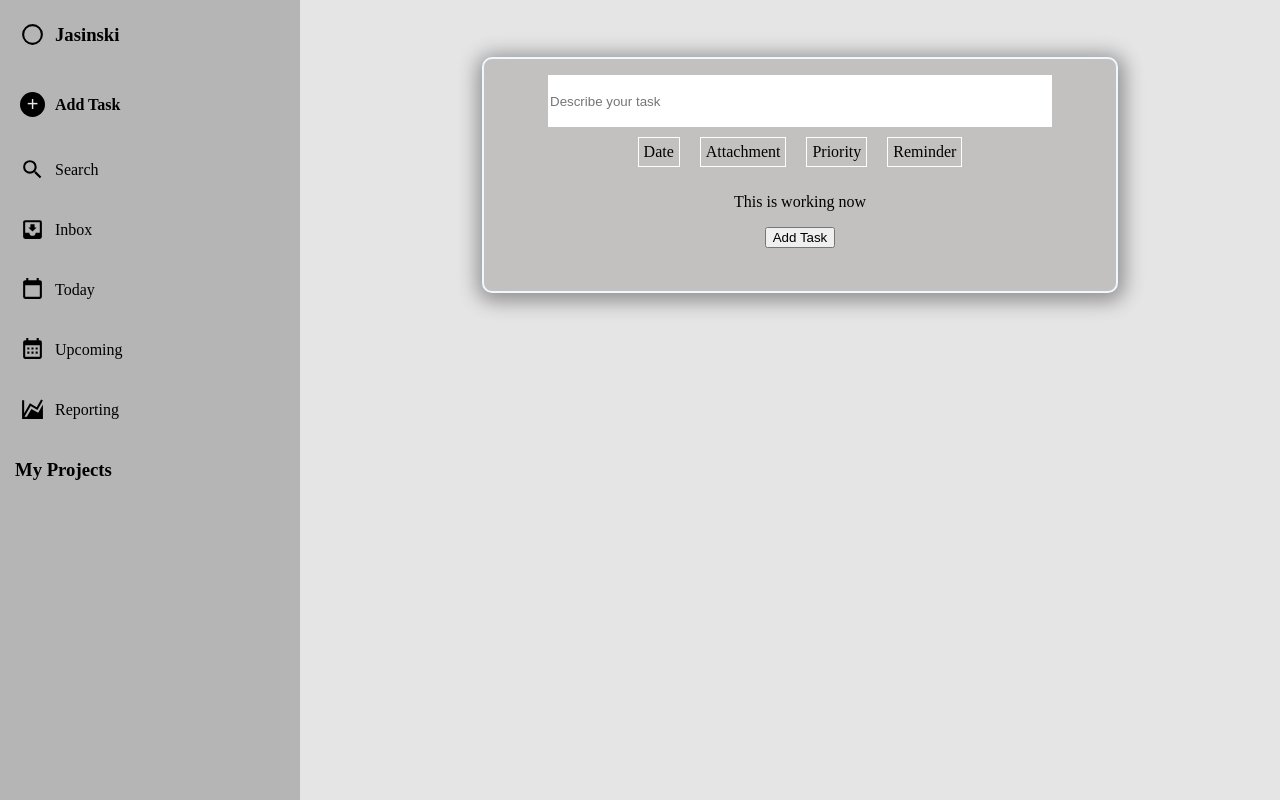
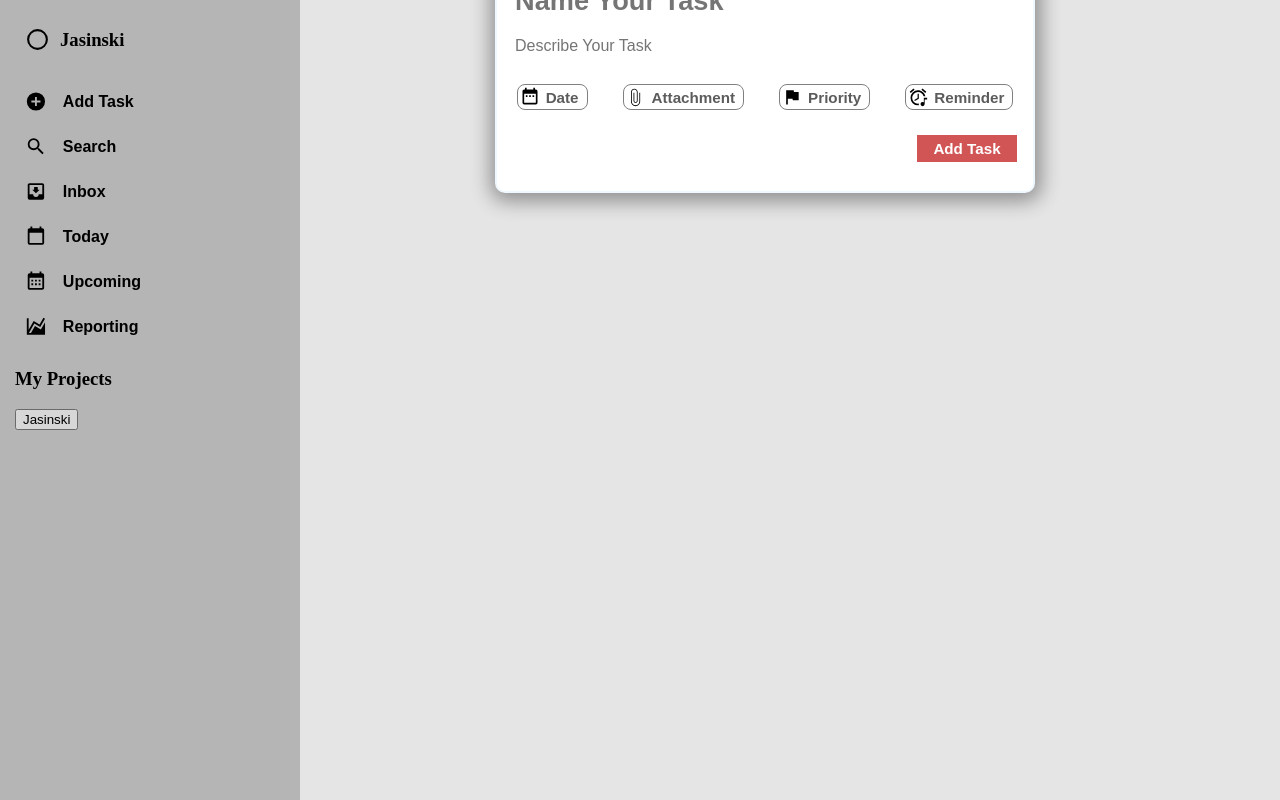
Before and after one commit to Blazing-Jas991/my-todo-app, a website built with webpack: page src/template.html in a window 1280 px wide. Both pictures are taken after a click on the button "+ Add Task". Built offline with nearby package versions, Linux system fonts and the light colour scheme.

Commit message:
add html dialog along with form and input fields, style dialog with css, remove links and replace with buttons, add function to create task and display it as list, add eventlisteners to show dialog when buttons are clicked

```diff
--- a/src/index.js
+++ b/src/index.js
@@ -1,17 +1,21 @@
 import "./styles.css";
-import { greeting } from "./template.js";
-import { monday } from "./template.js";
-import { showDialog } from "./mydomMethods.js";
+import { newTask } from "./mydomMethods.js";
 
-const addTask = document.querySelector('.add-task');
-addTask.addEventListener('click', () => {
-    showDialog()
+const addTaskButton = document.querySelector("#add-task");
+addTaskButton.addEventListener('click', newTask());
+
+const addButton = document.querySelector('#add-btn');
+addButton.addEventListener('click', ()=> {
+    const dialog = document.getElementById('dialog');
+    const container = document.querySelector('.new-task');
+    container.textContent = "";
+    dialog.showModal();
 });
 
-const secondTaskButton = document.querySelector('.add-task-button');
-secondTaskButton.addEventListener('click', ()=> {
-    showDialog();
-})
-
-console.log(greeting);
-console.log(monday);
+const secondTaskBtn = document.querySelector('.add-task-button');
+secondTaskBtn.addEventListener('click', ()=> {
+    const dialog = document.getElementById('dialog');
+    const container = document.querySelector('.new-task');
+    container.textContent = "";
+    dialog.showModal();
+});
--- a/src/mydomMethods.js
+++ b/src/mydomMethods.js
@@ -1,47 +1,105 @@
+import { Todo } from "./template.js";
 
-export function showDialog() {
-    const dialogContainer = document.querySelector('.content-container');
-    const taskContainer = document.querySelector('.new-task');
-    const dialog = document.createElement('dialog');
-    dialog.id = 'my-dialog';
+const myTodoList = [];
 
-    const dialogInput = Object.assign(document.createElement('input'), {
-    type: 'text',
-    id: 'description',
-    placeholder: 'Describe your task',
-    name: 'task' });
+function addToList(listing) {
+    const list = document.querySelector('.task-list');
+    list.textContent = "";
+    for(const task of listing) {
+        let item = document.createElement('li');
+        item.textContent = `${task.title}: ${task.description}, ${task.dueDate} and it's ${task.priority}`;
+        list.appendChild(item);
+    };
+};
 
-    const optionsContainer = document.createElement('div');
-    optionsContainer.id = "options-container";
-    const dateContainer = document.createElement('div');
-    const attachmentContainer = document.createElement('div');
-    const priorityContainer = document.createElement('div');
-    const reminderContainer = document.createElement('div');
-    optionsContainer.append(dateContainer, attachmentContainer, priorityContainer, reminderContainer);
+export function newTask() {
+    const titleInput = document.querySelector('#title-input');
+    const descriptionInput = document.querySelector('#description-input');
 
-    const date = document.createElement('div');
-    date.textContent = 'Date';
-    dateContainer.appendChild(date);
-    const attachment = document.createElement('div');
-    attachment.textContent = 'Attachment';
-    attachmentContainer.appendChild(attachment);
-    const priority = document.createElement('div');
-    priority.textContent = 'Priority';
-    priorityContainer.appendChild(priority);
-    const reminder = document.createElement('div');
-    reminder.textContent = "Reminder";
-    reminderContainer.appendChild(reminder);
+    const closeButton = document.querySelector("#add-task");
+    closeButton.addEventListener('click', ()=> {
+        const title = titleInput.value;
+        const description = descriptionInput.value;
+        const todo = new Todo(title, description, 'monday', 'very Important');
+        myTodoList.push(todo);
 
-    const para = document.createElement('p');
-    para.textContent = "This is working now";
-    const closeButton = document.createElement('button');
-    closeButton.textContent = "Add Task";
-    dialog.append(dialogInput, optionsContainer, para, closeButton);
-    dialogContainer.appendChild(dialog);
-    taskContainer.textContent = "";
-    dialog.showModal();
+        addToList(myTodoList);
+        console.log(myTodoList);
+        dialog.close();
 
-    closeButton.addEventListener('click', ()=> {
-        dialog.close();
     });
 };
+
+
+
+
+
+
+
+
+
+
+
+// const titleInput = Object.assign(document.createElement('input'), {
+//     type: 'text',
+//     id: 'title-input',
+//     placeholder: 'Name your task',
+//     name: 'task-title' });
+
+// const descriptionInput = Object.assign(document.createElement('input'), {
+//     type: 'text',
+//     id: 'description-input',
+//     placeholder: 'Describe your task',
+//     name: 'task-description' });
+
+// const closeButton = document.createElement('button');
+//     closeButton.textContent = "Add Task";
+
+// export function showDialog() {
+//     const dialog = document.createElement('dialog');
+//     dialog.id = 'my-dialog';
+
+//     const inputContainer = document.createElement('div');
+//     inputContainer.id = 'input-container';
+//     const optionsContainer = document.createElement('div');
+//     optionsContainer.id = "options-container";
+
+//     const dateContainer = document.createElement('div');
+//     const attachmentContainer = document.createElement('div');
+//     const priorityContainer = document.createElement('div');
+//     const reminderContainer = document.createElement('div');
+//     optionsContainer.append(dateContainer, attachmentContainer, priorityContainer, reminderContainer);
+
+//     const date = document.createElement('div');
+//     date.textContent = 'Date';
+//     dateContainer.appendChild(date);
+//     const attachment = document.createElement('div');
+//     attachment.textContent = 'Attachment';
+//     attachmentContainer.appendChild(attachment);
+//     const priority = document.createElement('div');
+//     priority.textContent = 'Priority';
+//     priorityContainer.appendChild(priority);
+//     const reminder = document.createElement('div');
+//     reminder.textContent = "Reminder";
+//     reminderContainer.appendChild(reminder);
+
+//     inputContainer.append(titleInput, descriptionInput);
+//     dialog.append(inputContainer, optionsContainer, closeButton);
+
+//     const dialogContainer = document.querySelector('.content-container');
+//     dialogContainer.appendChild(dialog);
+
+//     dialog.showModal();
+
+//     closeButton.addEventListener('click', ()=> {
+//         const title = titleInput.value;
+//         const description = descriptionInput.value;
+//         const todo = new Todo(title, description, 'monday', 'very Important');
+//         myTodoList.push(todo);
+
+//         addToList();
+//         console.log(myTodoList);
+//         dialog.close();
+//     });
+
+// };
--- a/src/styles.css
+++ b/src/styles.css
@@ -3,11 +3,10 @@ body {
     display: grid;
     grid-template-columns: 300px 1fr;
     margin: 0 auto;
-    height: auto;
 }
 
 aside {
-    height: 100vh;
+    min-height: 100vh;
     background-color: rgb(202, 202, 202);
     padding-left: 15px;
 }
@@ -17,39 +16,71 @@ main {
     grid-template-rows: repeat(3, 1fr);
 }
 
-#my-dialog {
-    width: 600px;
-    height: 200px;
+#dialog {
+    max-width: 600px;
+    min-height: 200px;
     border-radius: 10px;
     border: solid 2px aliceblue;
-    background-color: rgb(195, 192, 192);
     box-shadow: 1px 3px 20px 5px rgba(57, 53, 53, 0.5);
+    text-align: center;
     position: fixed;
-    bottom: 450px;
-    left: 320px;
-    text-align: center;
+    bottom: 650px;
+    left: 250px;
+}
+
+.dialog-container {
+    display: flex;
+    flex-direction: column;
+    gap: 25px;
+
+}
+
+.options-icon {
+    display: flex;
+    border: 1px solid grey;
+    border-radius: 8px;
+    padding: 2px;
+}
+
+.options-icon > button {
+    border: none;
+    background: none;
+    font-weight: bold;
+    font-size: 0.95rem;
+    color: rgb(93, 92, 92);
+}
+
+.options-container {
+    display: flex;
+    gap: 35px;
+    justify-content: center;
+    align-items: center;
+}
+
+#add-task {
+    width: 100px;
+    align-self: end;
+    background-color: rgb(210, 85, 85);
+    font-size: 0.95rem;
+    font-weight: bold;
+    color: white;
+    padding: 5px;
+    border: none;
 }
 
 .header-icon, .icons > div {
-    padding: 5px;
+    /* padding: 5px; */
     display: flex;
     align-items: center;
+    padding: 10px;
     gap: 10px;
 }
 
 .icons > div:hover {
     background-color: aqua;
+    padding: 5px;
 }
 
-.add-btn {
-    border-radius: 50%;
-    height: 25px;
-    width: 25px;
-    border: none;
-    font-size: 20px;
-    color: white;
-    background-color: black;
-}
 
 a {
     text-decoration: none;
@@ -76,12 +107,29 @@ a {
     border: white;
 }
 
-#description {
+form {
+    display: flex;
+    flex-direction: column;
+    gap: 5px;
+}
+
+#description-input {
+    width: 500px;
+    height: 25px;
+    border: none;
+    outline: none;
+    font-size: 1rem;
+}
+
+#title-input {
     width: 500px;
     height: 50px;
     border: none;
     outline: none;
+    font-size: 1.7rem;
+    font-weight: bold;
 }
+
 
 #options-container {
     display: flex;
@@ -94,3 +142,17 @@ a {
     border: 1px white solid;
     padding: 5px;
 }
+
+#input-container {
+    display: flex;
+    flex-direction: column;
+}
+
+.icon-button {
+    border: none;
+    background: none;
+    font-size: 1rem;
+    font-weight: bold;
+    width: 100%;
+    text-align: left;
+}
--- a/src/template.html
+++ b/src/template.html
@@ -5,7 +5,7 @@
     <meta name="viewport" content="width=device-width, initial-scale=1.0">
     <title>Todo App</title>
 </head>
-<body>
+<body id="body">
     <aside>
         <nav>
             <div class="header-icon">
@@ -13,40 +13,72 @@
                 <h3>Jasinski</h3>
             </div>
             <div class="icons">
-                <div class="add-task">
-                    <button class="add-btn">+</button>
-                    <a href=""><h4>Add Task</h4></a>
+                <div>
+                    <svg xmlns="http://www.w3.org/2000/svg" viewBox="0 0 24 24" height="25" width="25"><title>plus-circle</title><path d="M17,13H13V17H11V13H7V11H11V7H13V11H17M12,2A10,10 0 0,0 2,12A10,10 0 0,0 12,22A10,10 0 0,0 22,12A10,10 0 0,0 12,2Z" /></svg>
+                    <button class="icon-button" id="add-btn">Add Task</button>
                 </div>
                 <div>
                     <svg xmlns="http://www.w3.org/2000/svg" viewBox="0 0 24 24" height="25" width="25"><title>magnify</title><path d="M9.5,3A6.5,6.5 0 0,1 16,9.5C16,11.11 15.41,12.59 14.44,13.73L14.71,14H15.5L20.5,19L19,20.5L14,15.5V14.71L13.73,14.44C12.59,15.41 11.11,16 9.5,16A6.5,6.5 0 0,1 3,9.5A6.5,6.5 0 0,1 9.5,3M9.5,5C7,5 5,7 5,9.5C5,12 7,14 9.5,14C12,14 14,12 14,9.5C14,7 12,5 9.5,5Z" /></svg>
-                   <a href=""><p>Search</p></a>
+                    <button class="icon-button">Search</button>
                 </div>
                 <div>
                     <svg xmlns="http://www.w3.org/2000/svg" viewBox="0 0 24 24" height="25" width="25"><title>inbox-arrow-down</title><path d="M16,10H14V7H10V10H8L12,14M19,15H15A3,3 0 0,1 12,18A3,3 0 0,1 9,15H5V5H19M19,3H5C3.89,3 3,3.9 3,5V19A2,2 0 0,0 5,21H19A2,2 0 0,0 21,19V5A2,2 0 0,0 19,3Z" /></svg>
-                    <a href=""><p>Inbox</p></a>
+                    <button class="icon-button">Inbox</button>
                 </div>
                 <div>
                     <svg xmlns="http://www.w3.org/2000/svg" viewBox="0 0 24 24" height="25" width="25"><title>calendar-blank</title><path d="M19,19H5V8H19M16,1V3H8V1H6V3H5C3.89,3 3,3.89 3,5V19A2,2 0 0,0 5,21H19A2,2 0 0,0 21,19V5C21,3.89 20.1,3 19,3H18V1" /></svg>
-                    <a href=""><p>Today</p></a>
+                    <button class="icon-button">Today</button>
                 </div>
                 <div>
                     <svg xmlns="http://www.w3.org/2000/svg" viewBox="0 0 24 24" height="25" width="25"><title>calendar-month</title><path d="M9,10V12H7V10H9M13,10V12H11V10H13M17,10V12H15V10H17M19,3A2,2 0 0,1 21,5V19A2,2 0 0,1 19,21H5C3.89,21 3,20.1 3,19V5A2,2 0 0,1 5,3H6V1H8V3H16V1H18V3H19M19,19V8H5V19H19M9,14V16H7V14H9M13,14V16H11V14H13M17,14V16H15V14H17Z" /></svg>
-                    <a href=""><p>Upcoming</p></a>
+                    <button class="icon-button">Upcoming</button>
                 </div>
                 <div>
                     <svg xmlns="http://www.w3.org/2000/svg" viewBox="0 0 24 24" height="25" width="25"><title>chart-areaspline</title><path d="M17.45,15.18L22,7.31V19L22,21H2V3H4V15.54L9.5,6L16,9.78L20.24,2.45L21.97,3.45L16.74,12.5L10.23,8.75L4.31,19H6.57L10.96,11.44L17.45,15.18Z" /></svg>
-                    <a href=""><p>Reporting</p></a>
+                    <button class="icon-button">Reporting</button>
                 </div>
             </div>
             <div>
                 <div>
-                    <a href=""><h3>My Projects</h3></a>
+                    <h3>My Projects</h3>
                 </div>
             </div>
+            <button id="jas">Jasinski</button>
         </nav>
     </aside>
-    <main class="main-container">
+    <main>
+        <dialog id="dialog">
+            <div class="dialog-container">
+                <form action="post">
+                    <input type="text" id="title-input" placeholder="Name Your Task" name="task-title">
+                    <input type="text" id="description-input" placeholder="Describe Your Task" name="task-descriptioin">
+                </form>
+                <div class="options-container">
+                    <div class="options-icon">
+                        <svg xmlns="http://www.w3.org/2000/svg" viewBox="0 0 24 24" height="20" width="20"><title>calendar-range</title><path d="M9,10H7V12H9V10M13,10H11V12H13V10M17,10H15V12H17V10M19,3H18V1H16V3H8V1H6V3H5C3.89,3 3,3.9 3,5V19A2,2 0 0,0 5,21H19A2,2 0 0,0 21,19V5A2,2 0 0,0 19,3M19,19H5V8H19V19Z" /></svg>
+                        <button>Date</button>
+                    </div>
+                    <div class="options-icon">
+                        <svg xmlns="http://www.w3.org/2000/svg" viewBox="0 0 24 24" height="20" width="20"><title>paperclip</title><path d="M17,7V17.5C17,20.54 14.54,23 11.5,23C8.46,23 6,20.54 6,17.5V6C6,3.79 7.79,2 10,2C12.21,2 14,3.79 14,6V16.5C14,17.88 12.88,19 11.5,19C10.12,19 9,17.88 9,16.5V7H10V16.5C10,17.33 10.67,18 11.5,18C12.33,18 13,17.33 13,16.5V7.15L13,7V6C13,4.34 11.66,3 10,3C8.34,3 7,4.34 7,6V16.44L7,17.5C7,20 9,22 11.5,22C14,22 16,20 16,17.5V7H17Z" /></svg>
+                        <button>Attachment</button>
+                    </div>
+                    <div class="options-icon">
+                        <svg xmlns="http://www.w3.org/2000/svg" viewBox="0 0 24 24" height="20" width="20"><title>flag</title><path d="M14.4,6L14,4H5V21H7V14H12.6L13,16H20V6H14.4Z" /></svg>
+                        <button>Priority</button>
+                    </div>
+                    <div class="options-icon">
+                        <svg xmlns="http://www.w3.org/2000/svg" viewBox="0 0 24 24" height="20" width="20"><title>alarm-note</title><path d="M17.4,1.86L16.11,3.39L20.71,7.25L22,5.72L17.4,1.86M6.6,1.86L2,5.71L3.29,7.24L7.88,3.39L6.6,1.86M12,4A9,9 0 0,0 3,13A9,9 0 0,0 12,22C12.33,22 12.67,22 13,21.94V19.94C12.67,20 12.33,20 12,20A7,7 0 0,1 5,13A7,7 0 0,1 12,6C15.1,6 17.83,8.03 18.71,11H20.78C19.85,6.9 16.2,4 12,4M23,15H20V20.5A2.5,2.5 0 0,1 17.5,23A2.5,2.5 0 0,1 15,20.5A2.5,2.5 0 0,1 17.5,18C18.04,18 18.57,18.18 19,18.5V13H23V15M11.5,8V13.25L7.5,15.62L8.25,16.85L13,14V8H11.5Z" /></svg>
+                        <button>Reminder</button>
+                    </div>
+                </div>
+                <button id="add-task">Add Task</button>
+            </div>
+        </dialog>
         <div class="content-container">
+            <ul class="task-list">
+
+            </ul>
+
 
         </div>
         <div class="new-task">
@@ -61,6 +93,5 @@
 
 
     </main>
-
 </body>
 </html>
--- a/src/template.js
+++ b/src/template.js
@@ -1,6 +1,4 @@
-export const greeting = "Hello, Odinite!";
-
-class Todo {
+export class Todo {
     constructor(title, description, dueDate, priority) {
         this.title = title;
         this.description = description;
@@ -8,5 +6,3 @@ class Todo {
         this.priority = priority;
     }
 }
-
-export const monday = new Todo('Pick Up Ann', 'Pick up Ann from the Airport', 'Thursday', 'Very Important');
```
